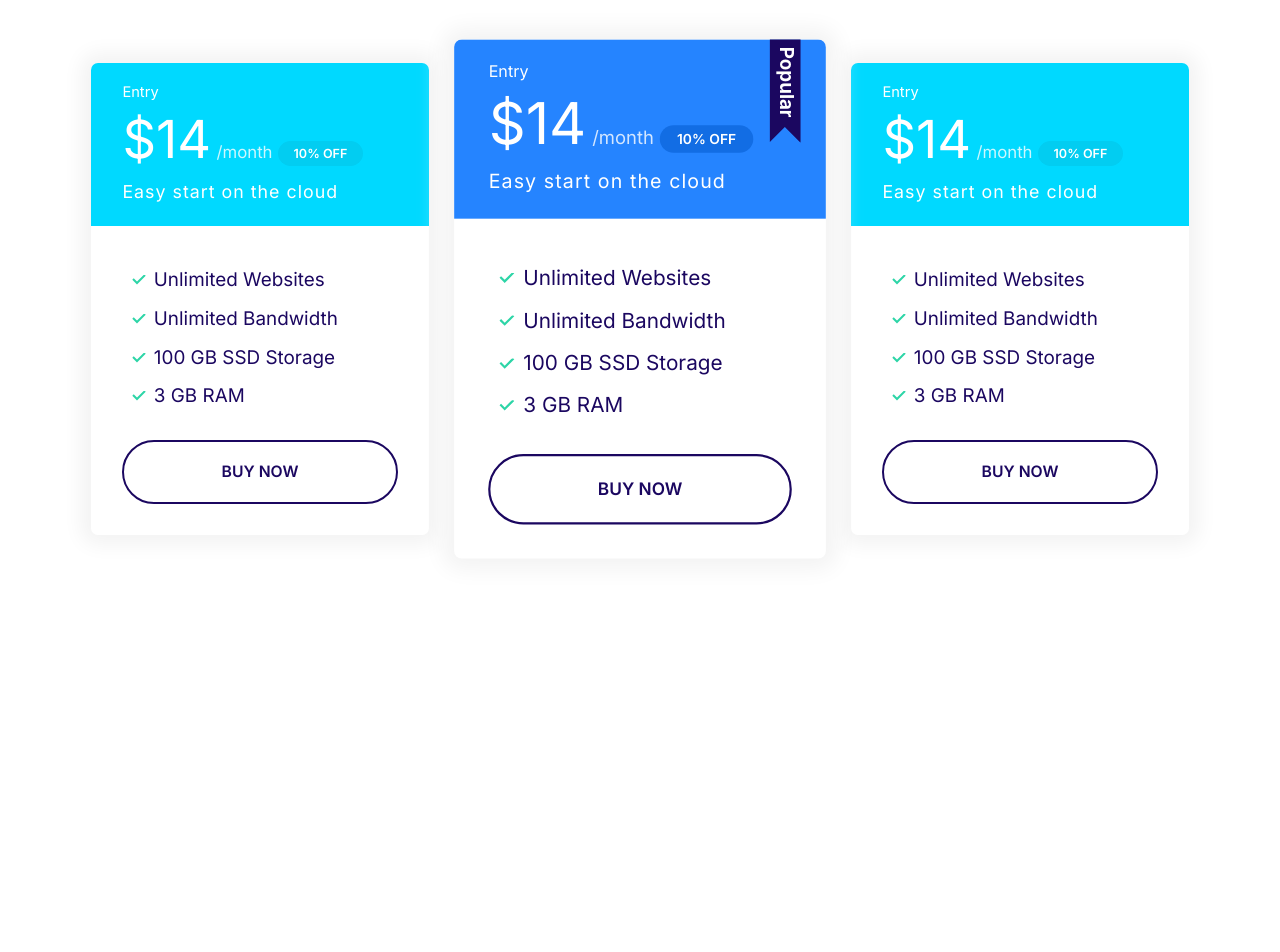
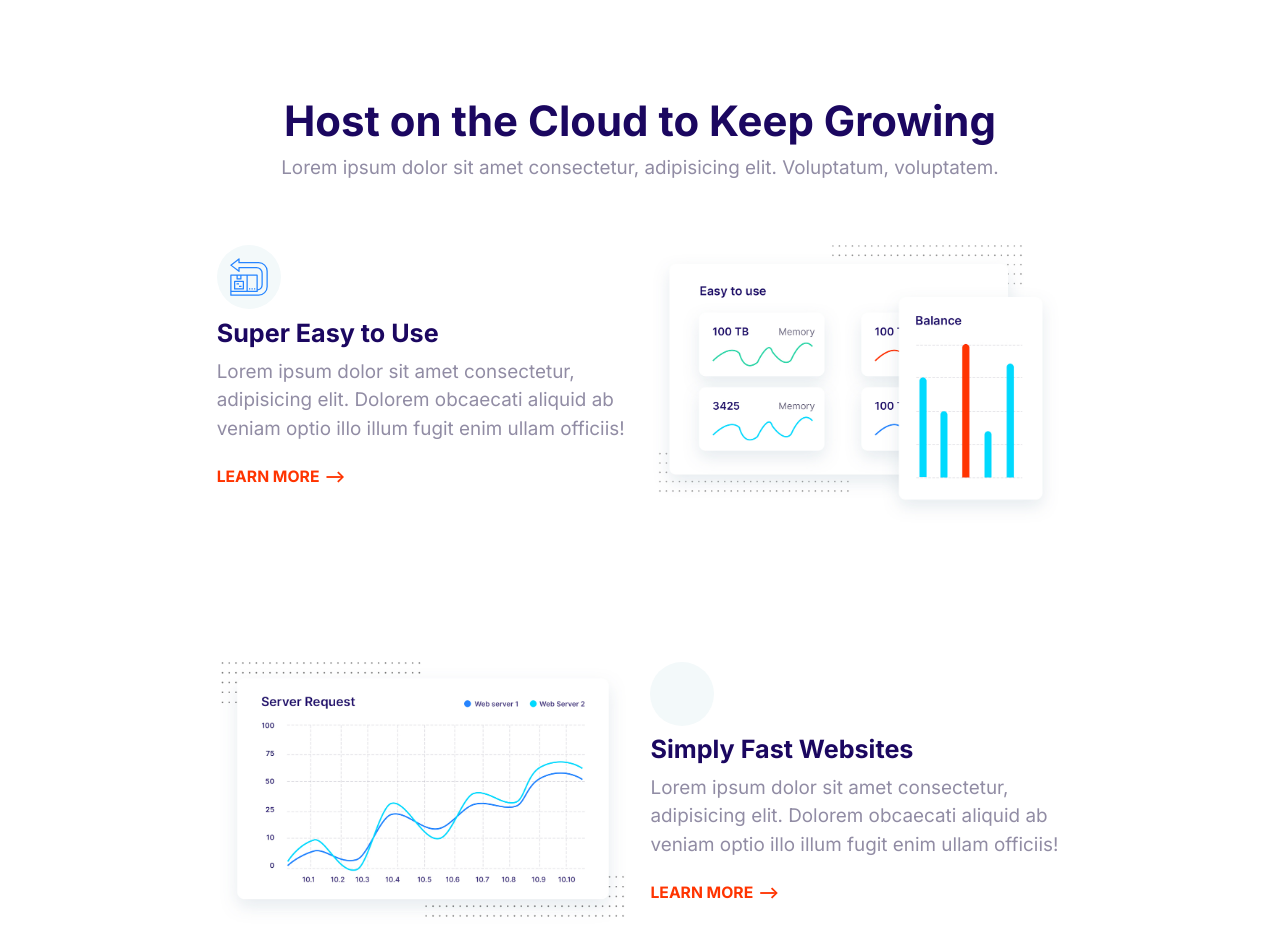
Before and after one commit to jesiallen/codeWithMosh-Moshify-HTML-CSS, a plain HTML site: page index.html in a window 1280 px wide. Shown: the top 952 px of the page. Before the commit the page ends 800 px from the top, so only its background shows below. Drawn offline with Linux system fonts and the light colour scheme.

Commit message:
Built the feature block.

```diff
--- a/css/styles.css
+++ b/css/styles.css
@@ -654,3 +654,23 @@ a {
   max-width: 500px;
   margin: 0 auto;
 }
+
+/* Features */
+.feature {
+  gap: 4rem 2rem;
+  margin: 12rem;
+}
+.feature:first-of-type {
+  margin-top: 6rem;
+}
+.feature__heading {
+  margin: 1rem 0;
+}
+.feature__image {
+  width: 100%;
+}
+@media screen and (min-width: 768px) {
+  .feature:nth-of-type(even) .feature__content {
+    order: 2;
+  }
+}
--- a/index.html
+++ b/index.html
@@ -15,70 +15,116 @@
     <link rel="stylesheet" href="css/styles.css" />
   </head>
   <body>
-    <section class="block container block-plans">
-      <div class="grid grid--1x3">
-        <div class="plan">
-          <div class="card card--secondary">
-            <header class="card__header">
-              <h3 class="plan__name">Entry</h3>
-              <span class="plan__price">$14</span>
-              <span class="plan__billing-cycle">/month</span>
-              <span class="badge badge--secondary badge--small">10% OFF</span>
-              <span class="plan__description">Easy start on the cloud</span>
-            </header>
-            <div class="card__body">
-              <ul class="list list--tick">
-                <li class="list__item">Unlimited Websites</li>
-                <li class="list__item">Unlimited Bandwidth</li>
-                <li class="list__item">100 GB SSD Storage</li>
-                <li class="list__item">3 GB RAM</li>
-              </ul>
-              <button class="btn btn--outline btn--block">Buy Now</button>
-            </div>
-          </div>
+    <section class="block container">
+      <header class="block__header">
+        <h2>Host on the Cloud to Keep Growing</h2>
+        <p>
+          Lorem ipsum dolor sit amet consectetur, adipisicing elit. Voluptatum,
+          voluptatem.
+        </p>
+      </header>
+      <article class="grid grid--1x2 feature">
+        <div class="feature__content">
+          <span class="icon-container">
+            <svg class="icon icon--primary">
+              <use xlink:href="images/sprite.svg#easy"></use>
+            </svg>
+          </span>
+          <h3 class="feature__heading">Super Easy to Use</h3>
+          <p>
+            Lorem ipsum dolor sit amet consectetur, adipisicing elit. Dolorem
+            obcaecati aliquid ab veniam optio illo illum fugit enim ullam
+            officiis!
+          </p>
+          <a href="#" class="link-arrow">Learn More</a>
         </div>
-        <div class="plan plan--popular">
-          <div class="card card--primary">
-            <header class="card__header">
-              <h3 class="plan__name">Entry</h3>
-              <span class="plan__price">$14</span>
-              <span class="plan__billing-cycle">/month</span>
-              <span class="badge badge--primary badge--small">10% OFF</span>
-              <span class="plan__description">Easy start on the cloud</span>
-            </header>
-            <div class="card__body">
-              <ul class="list list--tick">
-                <li class="list__item">Unlimited Websites</li>
-                <li class="list__item">Unlimited Bandwidth</li>
-                <li class="list__item">100 GB SSD Storage</li>
-                <li class="list__item">3 GB RAM</li>
-              </ul>
-              <button class="btn btn--outline btn--block">Buy Now</button>
-            </div>
-          </div>
+        <picture>
+          <source
+            type="img/webp"
+            srcset="images/easy.webp 1x, images/easy@2x.webp 2x" />
+          <source
+            type="img/png"
+            srcset="images/easy.png 1x, images/easy@2x.png 2x" />
+          <img class="feature__image" src="images/easy@2x.png" alt=""
+        /></picture>
+      </article>
+      <article class="grid grid--1x2 feature">
+        <div class="feature__content">
+          <span class="icon-container">
+            <svg class="icon icon--primary">
+              <use xlink:href="images/sprite.svg#fast"></use>
+            </svg>
+          </span>
+          <h3 class="feature__heading">Simply Fast Websites</h3>
+          <p>
+            Lorem ipsum dolor sit amet consectetur, adipisicing elit. Dolorem
+            obcaecati aliquid ab veniam optio illo illum fugit enim ullam
+            officiis!
+          </p>
+          <a href="#" class="link-arrow">Learn More</a>
         </div>
-        <div class="plan">
-          <div class="card card--secondary">
-            <header class="card__header">
-              <h3 class="plan__name">Entry</h3>
-              <span class="plan__price">$14</span>
-              <span class="plan__billing-cycle">/month</span>
-              <span class="badge badge--secondary badge--small">10% OFF</span>
-              <span class="plan__description">Easy start on the cloud</span>
-            </header>
-            <div class="card__body">
-              <ul class="list list--tick">
-                <li class="list__item">Unlimited Websites</li>
-                <li class="list__item">Unlimited Bandwidth</li>
-                <li class="list__item">100 GB SSD Storage</li>
-                <li class="list__item">3 GB RAM</li>
-              </ul>
-              <button class="btn btn--outline btn--block">Buy Now</button>
-            </div>
-          </div>
+        <picture>
+          <source
+            type="img/webp"
+            srcset="images/fast.webp 1x, images/fast@2x.webp 2x" />
+          <source
+            type="img/png"
+            srcset="images/fast.png 1x, images/fast@2x.png 2x" />
+          <img class="feature__image" src="images/fast@2x.png" alt=""
+        /></picture>
+      </article>
+      <article class="grid grid--1x2 feature">
+        <div class="feature__content">
+          <span class="icon-container">
+            <svg class="icon icon--primary">
+              <use xlink:href="images/sprite.svg#wordpress"></use>
+            </svg>
+          </span>
+          <h3 class="feature__heading">Wordpress Made Easy</h3>
+          <p>
+            Lorem ipsum dolor sit amet consectetur, adipisicing elit. Dolorem
+            obcaecati aliquid ab veniam optio illo illum fugit enim ullam
+            officiis!
+          </p>
+          <a href="#" class="link-arrow">Learn More</a>
         </div>
-      </div>
+        <picture>
+          <source
+            type="img/webp"
+            srcset="images/wordpress.webp 1x, images/wordpress@2x.webp 2x" />
+          <source
+            type="img/png"
+            srcset="images/wordpress.png 1x, images/wordpress@2x.png 2x" />
+          <img class="feature__image" src="images/wordpress@2x.png" alt=""
+        /></picture>
+      </article>
+      <article class="grid grid--1x2 feature">
+        <div class="feature__content">
+          <span class="icon-container">
+            <svg class="icon icon--primary">
+              <use xlink:href="images/sprite.svg#support"></use>
+            </svg>
+          </span>
+          <h3 class="feature__heading">24/7 Expert Support</h3>
+          <p>
+            Lorem ipsum dolor sit amet consectetur, adipisicing elit. Dolorem
+            obcaecati aliquid ab veniam optio illo illum fugit enim ullam
+            officiis!
+          </p>
+          <a href="#" class="link-arrow">Learn More</a>
+        </div>
+        <picture>
+          <source
+            type="img/webp"
+            srcset="images/support.webp 1x, images/support@2x.webp 2x" />
+          <source
+            type="img/png"
+            srcset="images/support.png 1x, images/support@2x.png 2x" />
+          <img class="feature__image" src="images/support@2x.png" alt=""
+        /></picture>
+      </article>
     </section>
+
     <script src="js/main.js"></script>
   </body>
 </html>
```
Also changed, not shown: components/feature-block.html (added, +105 -0 lines), Images/easy.png (added), Images/easy.webp (added), Images/easy@2x.png (added), Images/easy@2x.webp (added), Images/fast.png (added), Images/fast.webp (added), Images/fast@2x.png (added), Images/fast@2x.webp (added), Images/support.png (added), Images/support.webp (added), Images/support@2x.png (added), Images/support@2x.webp (added), Images/wordpress.png (added), 3 more files.
